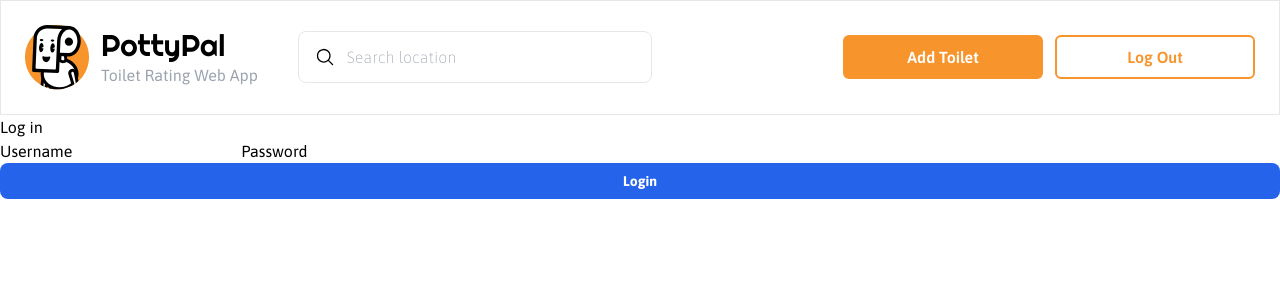
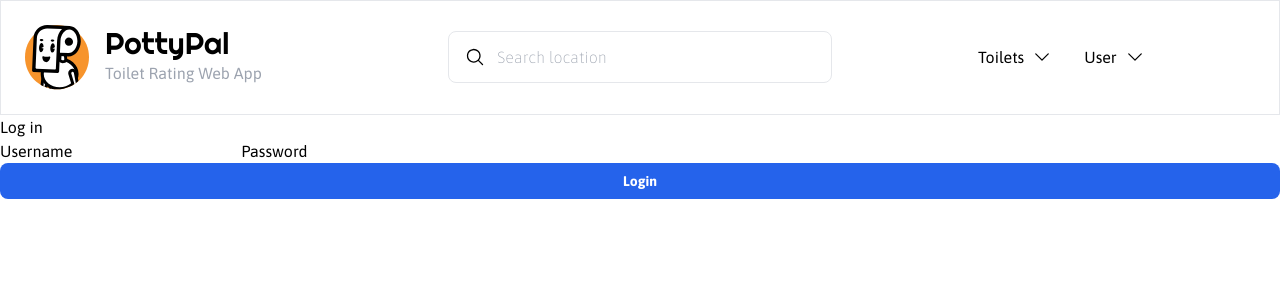
Before and after one commit to AmberG31/Potty-pal, a React (Create React App) app in the folder frontend/: page /login in a window 1280 px wide. Shown: the top 300 px of the page. Built offline with nearby package versions, Linux system fonts and the light colour scheme.

Commit message:
Created NavBar

```diff
--- a/frontend/src/components/navbar/Navbar.jsx
+++ b/frontend/src/components/navbar/Navbar.jsx
@@ -1,7 +1,15 @@
-import React, { useRef } from 'react';
-import { MagnifyingGlassIcon } from '@heroicons/react/24/solid';
+import React, { useRef, Fragment } from 'react';
+import {
+  MagnifyingGlassIcon,
+  ChevronDownIcon,
+  ChevronUpIcon,
+} from '@heroicons/react/24/solid';
+import { Menu, Transition } from '@headlessui/react';
+import { Link } from 'react-router-dom';
+import { AuthContext } from '../../context/AuthContext';
 
 function Navbar() {
+  const { logout, token } = React.useContext(AuthContext);
   const searchRef = useRef();
 
   const submitHandler = (event) => {
@@ -11,18 +19,27 @@ function Navbar() {
   };
 
   return (
-    <div className="flex w-full items-center justify-between border border-b p-6">
-      <div className="flex items-center gap-10">
+    <div className="flex w-full border border-b p-6">
+      <div className="grid w-full grid-cols-4 items-center justify-between gap-4 sm:grid-cols-3 sm:justify-between md:gap-10">
         {/* Logo */}
-        <div className="flex gap-3">
+        <div id="branding" className="max-w-fit shrink">
+          <Link to="/">
+            <div className="flex gap-4">
+              <div className="">
                 <img className="w-16" src="/mini-logo.svg" alt="" />
-          <div className="flex flex-col justify-center">
+              </div>
+              <div className="hidden flex-col justify-center sm:block">
                 <h1 id="logo-title" className="text-3xl">
                   PottyPal
                 </h1>
-            <p className="capitalize text-gray-400">toilet rating web app</p>
+                <p className="capitalize text-gray-400">
+                  toilet rating web app
+                </p>
               </div>
             </div>
+          </Link>
+        </div>
+        <div id="search-bar" className="col-span-3 sm:col-span-1">
           <form
             onSubmit={submitHandler}
             className="flex rounded-lg border px-4 py-1"
@@ -35,19 +52,167 @@ function Navbar() {
               placeholder="Search location"
             />
           </form>
-        {/* Search Bar */}
         </div>
-      {/* Buttons */}
+        <div
+          id="menu-buttons"
+          className="col-span-4 flex justify-center gap-3 sm:col-span-1"
+        >
           <div className="flex gap-3">
-        <button type="button" className="btn min-w-[200px]">
-          Add Toilet
-        </button>
+            <Menu as="div" className="relative inline-block text-left">
+              {({ open }) => (
+                <>
+                  <div>
+                    <Menu.Button className="flex items-center px-2">
+                      Toilets
+                      <ChevronDownIcon
+                        className="ml-2 mr-1 h-5 w-5 items-center"
+                        aria-hidden="true"
+                      />
+                    </Menu.Button>
+                  </div>
+                  <Transition
+                    show={open}
+                    as={React.Fragment}
+                    enter="transition ease-out duration-100"
+                    enterFrom="transform opacity-0 scale-95"
+                    enterTo="transform opacity-100 scale-100"
+                    leave="transition ease-in duration-75"
+                    leaveFrom="transform opacity-100 scale-100"
+                    leaveTo="transform opacity-0 scale-95"
+                  >
+                    <Menu.Items
+                      static
+                      className="absolute mt-2 w-56 origin-top-right rounded-md bg-white shadow-lg ring-1 ring-black ring-opacity-5 focus:outline-none"
+                    >
+                      <div className="py-1">
+                        <Menu.Item>
+                          {({ active }) => (
+                            <a
+                              href="/"
+                              className={`${
+                                active
+                                  ? 'bg-gray-100 text-gray-900'
+                                  : 'text-gray-700'
+                              } block px-4 py-2 text-sm`}
+                            >
+                              View Toilets
+                            </a>
+                          )}
+                        </Menu.Item>
+                        {token && (
+                          <Menu.Item>
+                            {({ active }) => (
+                              <a
+                                href="/toilets/new"
+                                className={`${
+                                  active
+                                    ? 'bg-gray-100 text-gray-900'
+                                    : 'text-gray-700'
+                                } block px-4 py-2 text-sm`}
+                              >
+                                Add New Toilet
+                              </a>
+                            )}
+                          </Menu.Item>
+                        )}
+                      </div>
+                    </Menu.Items>
+                  </Transition>
+                </>
+              )}
+            </Menu>
+          </div>
+          <div className="flex gap-3">
+            <Menu as="div" className="relative inline-block text-left">
+              {({ open }) => (
+                <>
+                  <div>
+                    <Menu.Button className="flex items-center rounded-md px-2">
+                      User
+                      {open ? (
+                        <ChevronUpIcon
+                          className="ml-2 mr-1 h-5 w-5 items-center"
+                          aria-hidden="true"
+                        />
+                      ) : (
+                        <ChevronDownIcon
+                          className="ml-2 mr-1 h-5 w-5 items-center"
+                          aria-hidden="true"
+                        />
+                      )}
+                    </Menu.Button>
+                  </div>
+                  <Transition
+                    show={open}
+                    as={React.Fragment}
+                    enter="transition ease-out duration-100"
+                    enterFrom="transform opacity-0 scale-95"
+                    enterTo="transform opacity-100 scale-100"
+                    leave="transition ease-in duration-75"
+                    leaveFrom="transform opacity-100 scale-100"
+                    leaveTo="transform opacity-0 scale-95"
+                  >
+                    <Menu.Items
+                      static
+                      className="absolute mt-2 w-56 origin-top-right rounded-md bg-white shadow-lg ring-1 ring-black ring-opacity-5 focus:outline-none"
+                    >
+                      <div className="py-1">
+                        {token ? (
+                          <>
+                            <Menu.Item>
+                              {({ active }) => (
+                                <a
+                                  href="/user/profile"
+                                  className={`${
+                                    active
+                                      ? 'bg-gray-100 text-gray-900'
+                                      : 'text-gray-700'
+                                  } block px-4 py-2 text-sm`}
+                                >
+                                  Profile
+                                </a>
+                              )}
+                            </Menu.Item>
+                            <Menu.Item>
+                              {({ active }) => (
                                 <button
                                   type="button"
-          className="btn-outline min-w-[200px] text-primary"
+                                  className={`${
+                                    active
+                                      ? 'bg-gray-100 text-gray-900'
+                                      : 'text-gray-700'
+                                  } block w-full px-4 py-2 text-left text-sm`}
+                                  onClick={logout}
                                 >
-          Log Out
+                                  Logout
                                 </button>
+                              )}
+                            </Menu.Item>
+                          </>
+                        ) : (
+                          <Menu.Item>
+                            {({ active }) => (
+                              <a
+                                href="/login"
+                                className={`${
+                                  active
+                                    ? 'bg-gray-100 text-gray-900'
+                                    : 'text-gray-700'
+                                } block px-4 py-2 text-sm`}
+                              >
+                                Login
+                              </a>
+                            )}
+                          </Menu.Item>
+                        )}
+                      </div>
+                    </Menu.Items>
+                  </Transition>
+                </>
+              )}
+            </Menu>
+          </div>
+        </div>
       </div>
     </div>
   );
```
Lines whose indentation alone changed are shown as unchanged.
